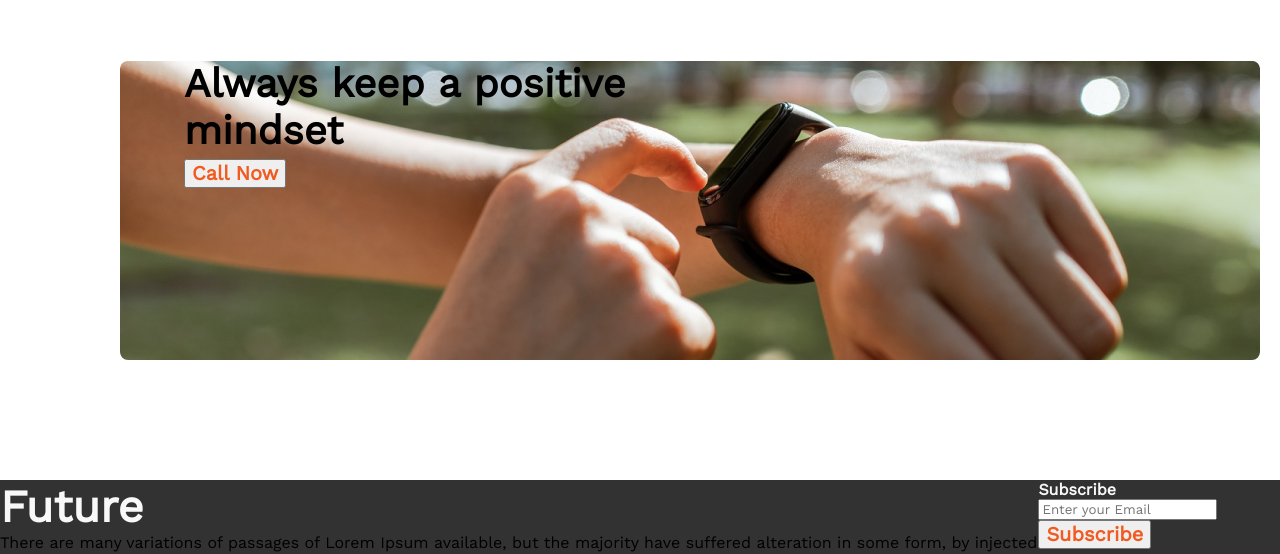
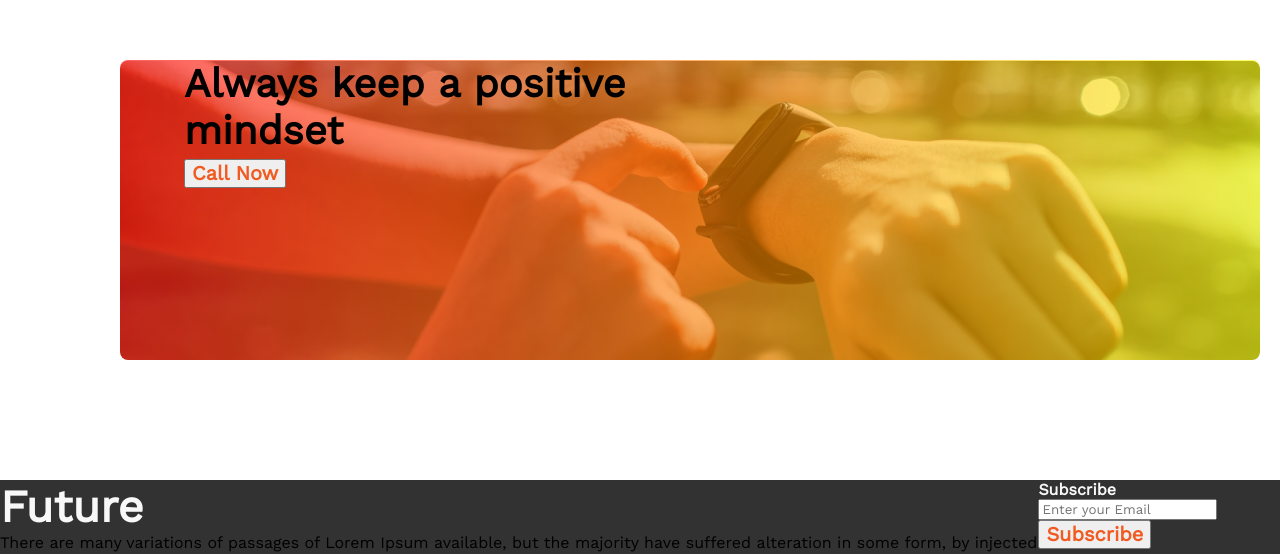
Before and after one commit to Md-Arman-Hosen/new-me, a plain HTML site: page index.html in a window 1280 px wide. Shown: the part 2604-3158 px from the top of the page. Drawn offline with nearby package versions, Linux system fonts and the light colour scheme.

Commit message:
gradient add
aradient

```diff
--- a/style/style.css
+++ b/style/style.css
@@ -113,7 +113,7 @@
     left: 230px;
     top: 2216.3px;
     margin: 120px;
-    background-image: url(../images/watch.png);
+    background-image: linear-gradient(to right, rgba(255, 0, 0, 0.613) , rgba(255, 255, 0, 0.59)) ,url("../images/watch.png");
     border-radius: 8px;
 }
 
```
